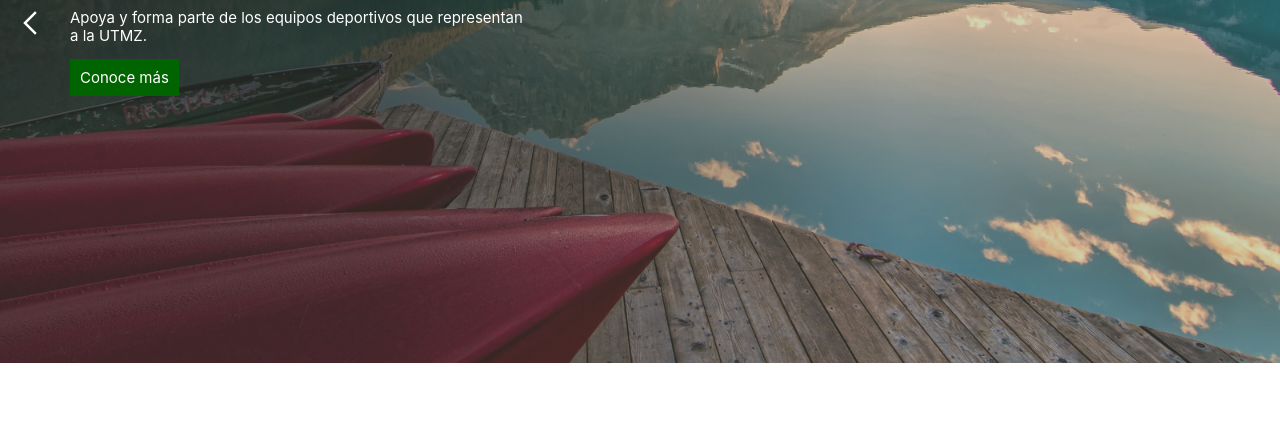
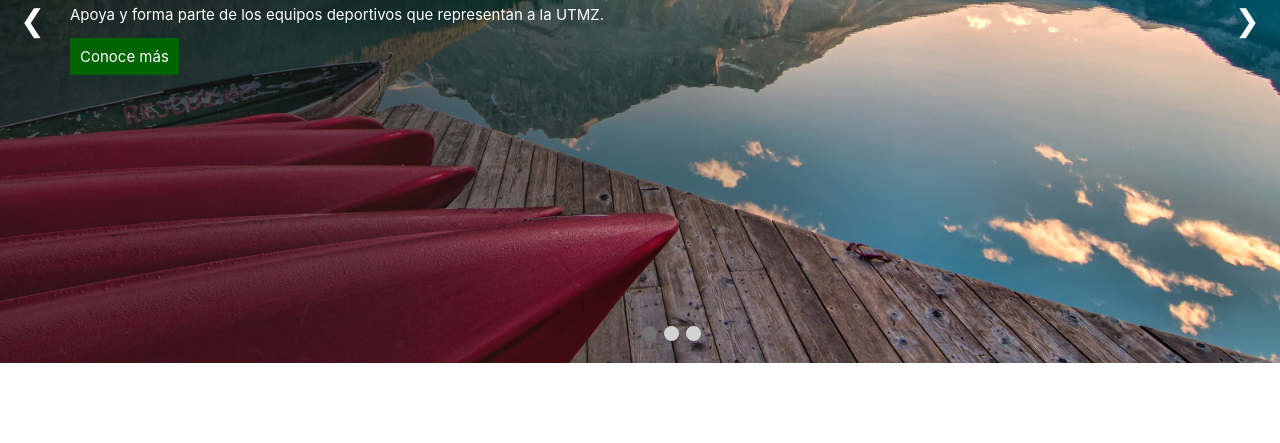
Before and after one commit to EddBeltran/college-website, a plain HTML site: page index.html in a window 1280 px wide. Shown: the part 357-800 px from the top of the page. Drawn offline with Linux system fonts and the light colour scheme.

Commit message:
Se agregó la galeria js

```diff
--- a/assets/style.css
+++ b/assets/style.css
@@ -115,12 +115,97 @@ img {
 }
 
 /* Slider */
-.slider {
+.hero-slider {
     width: 100%;
     height: 90vh;
     overflow: hidden;
     position: relative;
 }
+.slider-page {
+    /* display: none; */
+    width: 100%;
+    height: 100%;
+    position: relative;
+}
+.slider-image{
+    width: 100%;
+    height: 100%;
+    object-fit: cover;
+    z-index: 1;
+    position: absolute;
+}
+.slider-shadow{
+    background-image: linear-gradient(to right, rgba(31, 32, 30, 0.541) 30%, rgba(138, 130, 130, 0) 70%);
+    position: absolute;
+    width: 100%;
+    height: 100%;
+    z-index: 2;
+}
+
+.slider-text{
+    color: #fff;
+    display: flex;
+    flex-direction: column;
+    justify-content: center;
+    height: 100%;
+}
+
+/* Slider Buttons */
+.btn-prev, .btn-next {
+    top: 45vh;
+    position: absolute;
+    z-index: 4;
+    text-decoration: none;
+    font-size: 3rem;
+    color: #fff;
+}
+.btn-prev{
+    left: 0;
+    padding-left: 2rem;
+}
+.btn-next {
+    right: 0;
+    padding-right: 2rem;
+}
+/* The dots/bullets/indicators */
+.slider-dots {
+    bottom: 0;
+    left: 50vw;
+    position: absolute;
+    z-index: 4;
+    padding-bottom: 2rem;
+}
+.dot {
+    cursor: pointer;
+    height: 15px;
+    width: 15px;
+    margin: 0 2px;
+    background-color: rgb(212, 211, 211);
+    border-radius: 50%;
+    display: inline-block;
+    transition: background-color 0.6s ease;
+}
+.active, .dot:hover {
+    background-color: #717171;
+}
+
+/* Fading animation */
+.fade {
+    -webkit-animation-name: fade;
+    -webkit-animation-duration: 1.5s;
+    animation-name: fade;
+    animation-duration: 1.5s;
+}
+@-webkit-keyframes fade {
+    from {opacity: .4}
+    to {opacity: 1}
+}
+@keyframes fade {
+    from {opacity: .4}
+    to {opacity: 1}
+}
+
+/*
 .slider-image{
     width: 100%;
     height: 100%;
@@ -167,7 +252,7 @@ img {
 .slider-content__text h1 {
     color: white;
     font-size: 4rem;
-}
+} */
 
 
 
--- a/index.html
+++ b/index.html
@@ -24,24 +24,69 @@
             </div>
         </nav>
     </header>
+
+
     <section class="big-container">
-        <div class="slider">
-            <img class="slider-image" src="images/carr_1.jpg" alt="">
-            <div class="slider-shadow">
-                <img class="slider-btn-back" src="images/icon_backward.svg" alt="">
-                <div class="small-container slider-content">
-                    <div class="slider-content__text">
-                        <h1>¡Somos Linces!</h1>
+        <div class="hero-slider">
+            <!-- Page 1 -->
+            <div class="slider-page fade">
+                <img class="slider-image" src="images/carr_1.jpg" alt="">
+                <div class="slider-shadow">
+                    <div class="small-container slider-text">
+                        <h1>Texto texto!</h1>
                         <p>Apoya y forma parte de los equipos deportivos que representan a la UTMZ.</p>
                         <a href="#" class="btn btn-primary">Conoce más</a>
                     </div>
-                    <div class="slider-content__image"></div>
                 </div>
-                <img class="slider-btn-next" src="images/icon_forward.svg" alt="">
             </div>
+
+            <!-- Page 2 -->
+            <div class="slider-page fade">
+                <img class="slider-image" src="images/carr_2.jpg" alt="">
+                <div class="slider-shadow">
+                    <div class="small-container slider-text">
+                        <h1>Texto texto!</h1>
+                        <p>Apoya y forma parte de los equipos deportivos que representan a la UTMZ.</p>
+                        <a href="#" class="btn btn-primary">Conoce más</a>
+                    </div>
+                </div>
+            </div>
+
+            <!-- Page 3 -->
+            <div class="slider-page fade">
+                <img class="slider-image" src="images/carr_3.jpg" alt="">
+                <div class="slider-shadow">
+                    <div class="small-container slider-text">
+                        <h1>Texto texto!</h1>
+                        <p>Apoya y forma parte de los equipos deportivos que representan a la UTMZ.</p>
+                        <a href="#" class="btn btn-primary">Conoce más</a>
+                    </div>
+                </div>
+            </div>
+
+            <!-- Slider Buttons -->
+            <a class="btn-prev" href="#" onclick="plusSlides(-1)">&#10094;</a>
+            <a class="btn-next" href="#" onclick="plusSlides(1)">&#10095;</a>
+            <!-- Dots -->
+            <div class="slider-dots">
+                <span class="dot" onclick="currentSlide(1)"></span>
+                <span class="dot" onclick="currentSlide(2)"></span>
+                <span class="dot" onclick="currentSlide(3)"></span>
+              </div>
         </div>
     </section>
 
+            <!-- <div class="slider-shadow">
+                <div class="small-container slider-content">
+                    <div class="slider-content__text">
+                        <h1>Texto texto!</h1>
+                        <p>Apoya y forma parte de los equipos deportivos que representan a la UTMZ.</p>
+                        <a href="#" class="btn btn-primary">Conoce más</a>
+                    </div>
+                </div> -->
+            <!-- </div> -->
+
     <script src="script.js"></script>
+    <script src="slider.js"></script>
 </body>
 </html>
--- /dev/null
+++ b/slider.js
@@ -0,0 +1,28 @@
+var slideIndex = 1;
+showSlides(slideIndex);
+
+// Next/previous controls
+function plusSlides(n) {
+  showSlides(slideIndex += n);
+}
+
+// Thumbnail image controls
+function currentSlide(n) {
+  showSlides(slideIndex = n);
+}
+
+function showSlides(n) {
+  var i;
+  var slides = document.getElementsByClassName("slider-page");
+  var dots = document.getElementsByClassName("dot");
+  if (n > slides.length) {slideIndex = 1}
+  if (n < 1) {slideIndex = slides.length}
+  for (i = 0; i < slides.length; i++) {
+      slides[i].style.display = "none";
+  }
+  for (i = 0; i < dots.length; i++) {
+      dots[i].className = dots[i].className.replace(" active", "");
+  }
+  slides[slideIndex-1].style.display = "block";
+  dots[slideIndex-1].className += " active";
+}
```
Also changed, not shown: images/carr_3.jpg (added), 1 other file.
